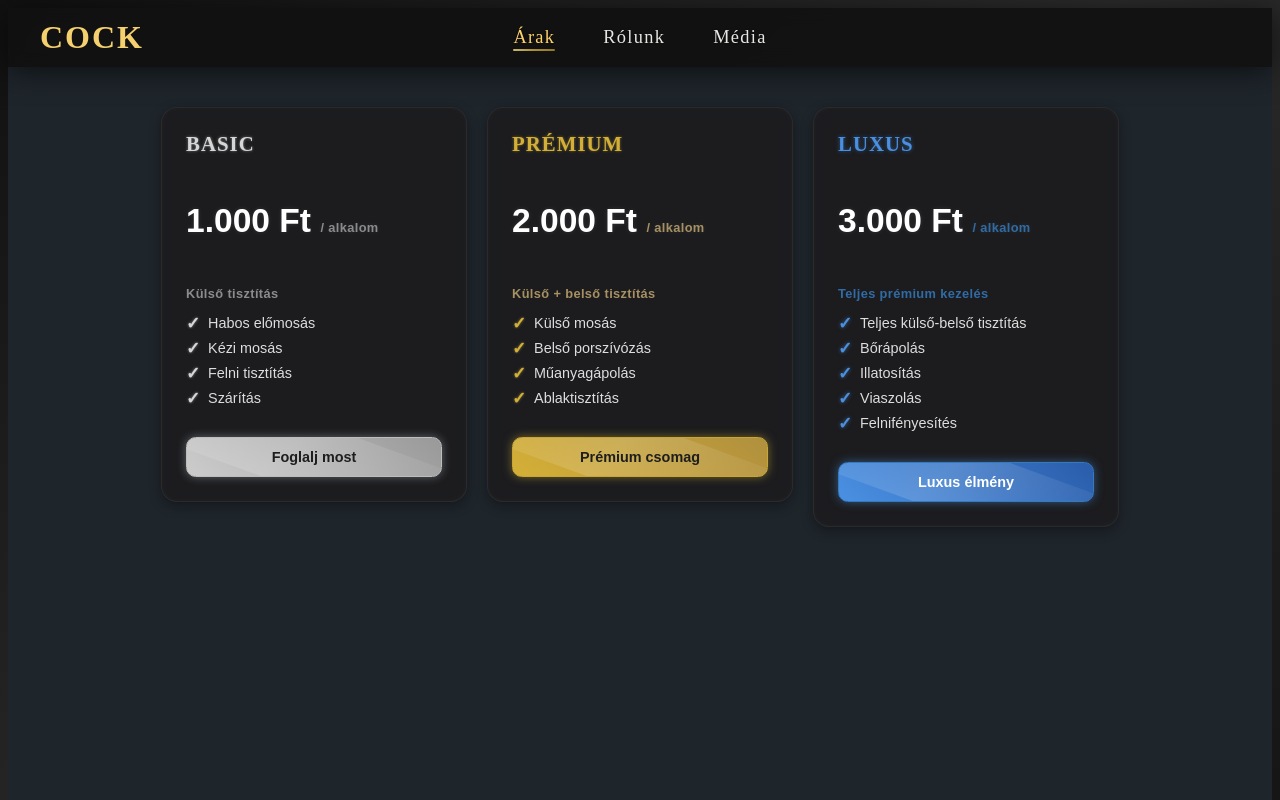
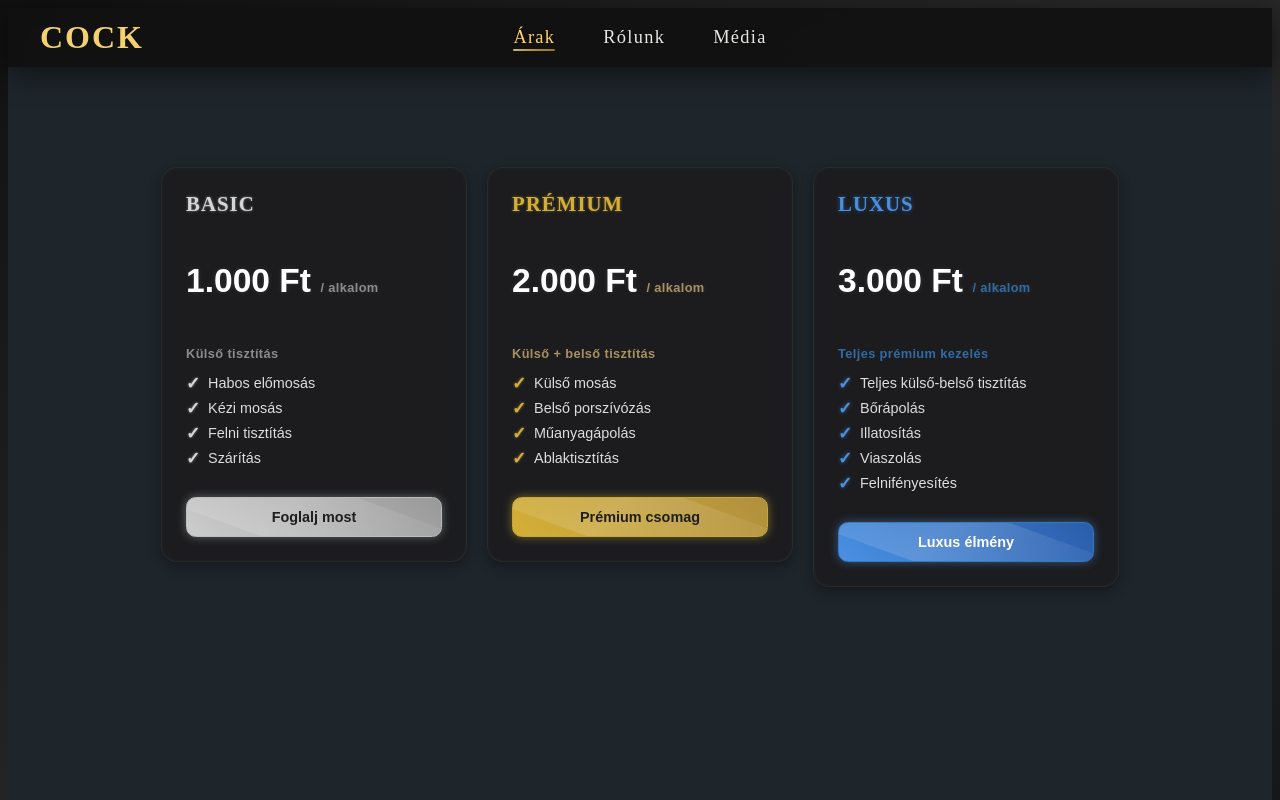
Before and after one commit to miluivits/shynee, a React (Vite) app in the folder client/: page /arak in a window 1280 px wide. Shown: the top 800 px of the page. Built offline with nearby package versions, Linux system fonts and the light colour scheme.

Commit message:
Centered cards.

```diff
--- a/client/src/pages/Árak.css
+++ b/client/src/pages/Árak.css
@@ -1,18 +1,15 @@
 .arak-container {
   display: flex;
-  justify-content: center;      /* horizontally center cards */
-  align-items: flex-start;      /* align cards to top */
-  gap: 20px;                   /* space between cards */
-  padding: 40px;               /* optional padding around container */
+  justify-content: center;
+  align-items: flex-start;
+  gap: 20px;
+  padding: 100px 40px 40px; /* ← increased top padding */
   background-color: #1e252b;
   color: #bd9f67;
   font-family: 'Arial', sans-serif;
-
-  /* Remove height or set min-height */
-  min-height: 100vh;           /* optional, or remove height completely */
-  flex-wrap: wrap;             /* allow wrapping on smaller screens */
+  min-height: 100vh;
+  flex-wrap: wrap;
 }
-
 
 .arak-container h1 {
   font-size: 24px;
```
